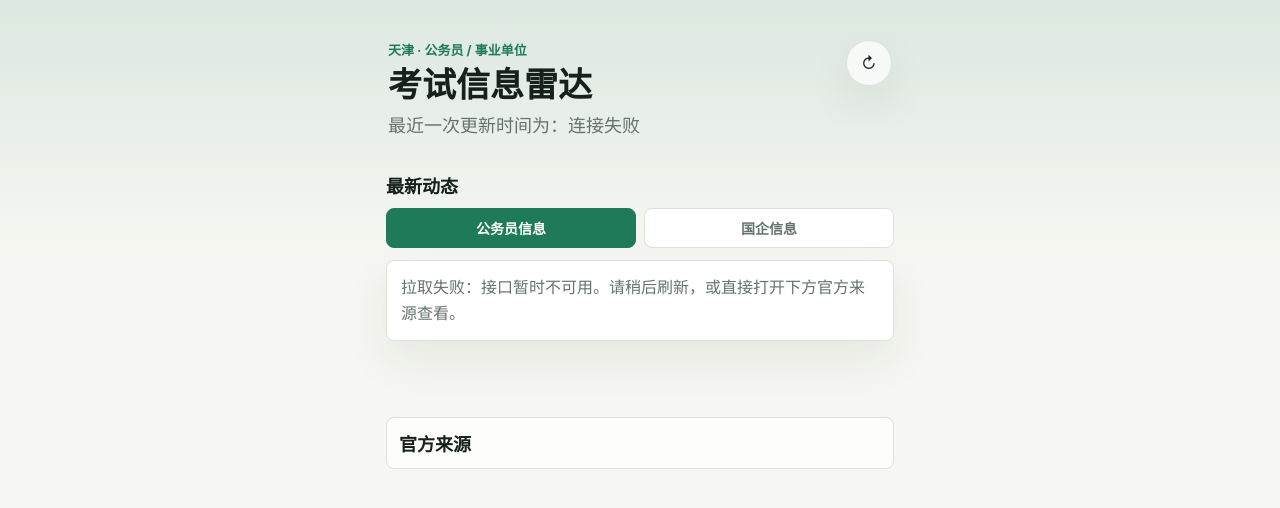
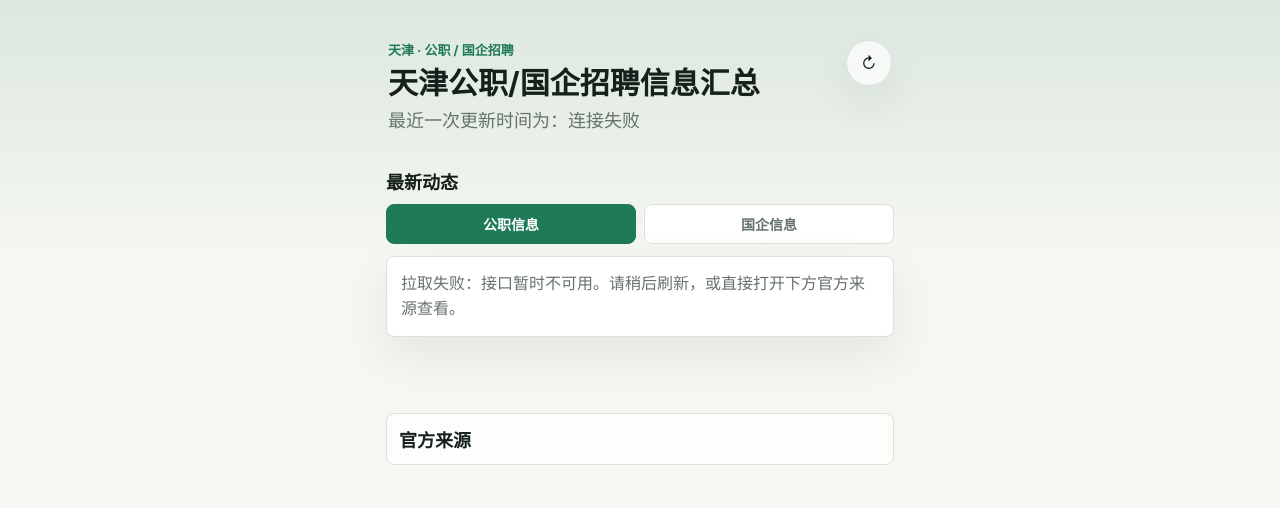
Before and after one commit to JokerrWang/gongwuxinxi_spider, a website: page public/index.html in a window 1280 px wide. Drawn offline with Linux system fonts and the light colour scheme; no server answers.

Commit message:
更新项目名称和描述

```diff
--- a/package.json
+++ b/package.json
@@ -1,8 +1,8 @@
 {
-  "name": "tianjin-exam-radar",
+  "name": "tianjin-public-enterprise-recruitment",
   "version": "1.0.0",
   "private": true,
-  "description": "Mobile web page for tracking Tianjin civil service and public institution exam notices.",
+  "description": "天津公职/国企招聘信息汇总",
   "scripts": {
     "start": "node src/server.js",
     "dev": "node src/server.js",
--- a/public/index.html
+++ b/public/index.html
@@ -4,15 +4,15 @@
     <meta charset="utf-8">
     <meta name="viewport" content="width=device-width, initial-scale=1, viewport-fit=cover">
     <meta name="theme-color" content="#f6f7f2">
-    <title>天津考编雷达</title>
+    <title>天津公职/国企招聘信息汇总</title>
     <link rel="stylesheet" href="/styles.css">
   </head>
   <body>
     <main class="app-shell">
       <section class="top-panel">
         <div>
-          <p class="eyebrow">天津 · 公务员 / 事业单位</p>
-          <h1>考试信息雷达</h1>
+          <p class="eyebrow">天津 · 公职 / 国企招聘</p>
+          <h1>天津公职/国企招聘信息汇总</h1>
           <p class="subline" id="updatedText">最近一次更新时间为：正在连接官方信息源</p>
         </div>
         <button class="icon-button" id="refreshButton" aria-label="刷新">
@@ -26,7 +26,7 @@
           <span id="resultCount"></span>
         </div>
         <div class="info-tabs" role="tablist" aria-label="信息类型">
-          <button class="info-tab active" data-tab="civil" type="button">公务员信息</button>
+          <button class="info-tab active" data-tab="civil" type="button">公职信息</button>
           <button class="info-tab" data-tab="enterprise" type="button">国企信息</button>
         </div>
         <div class="notice-list" id="noticeList">
--- a/public/styles.css
+++ b/public/styles.css
@@ -44,6 +44,10 @@ input {
   padding: 22px 2px 12px;
 }
 
+.top-panel > div {
+  min-width: 0;
+}
+
 .eyebrow {
   margin: 0 0 8px;
   color: var(--green);
@@ -59,9 +63,10 @@ p {
 }
 
 h1 {
-  font-size: 34px;
+  font-size: 30px;
   line-height: 1.08;
   letter-spacing: 0;
+  overflow-wrap: anywhere;
 }
 
 .subline {
```
Also changed, not shown: README.md, deploy/README.md, 1 other file.
